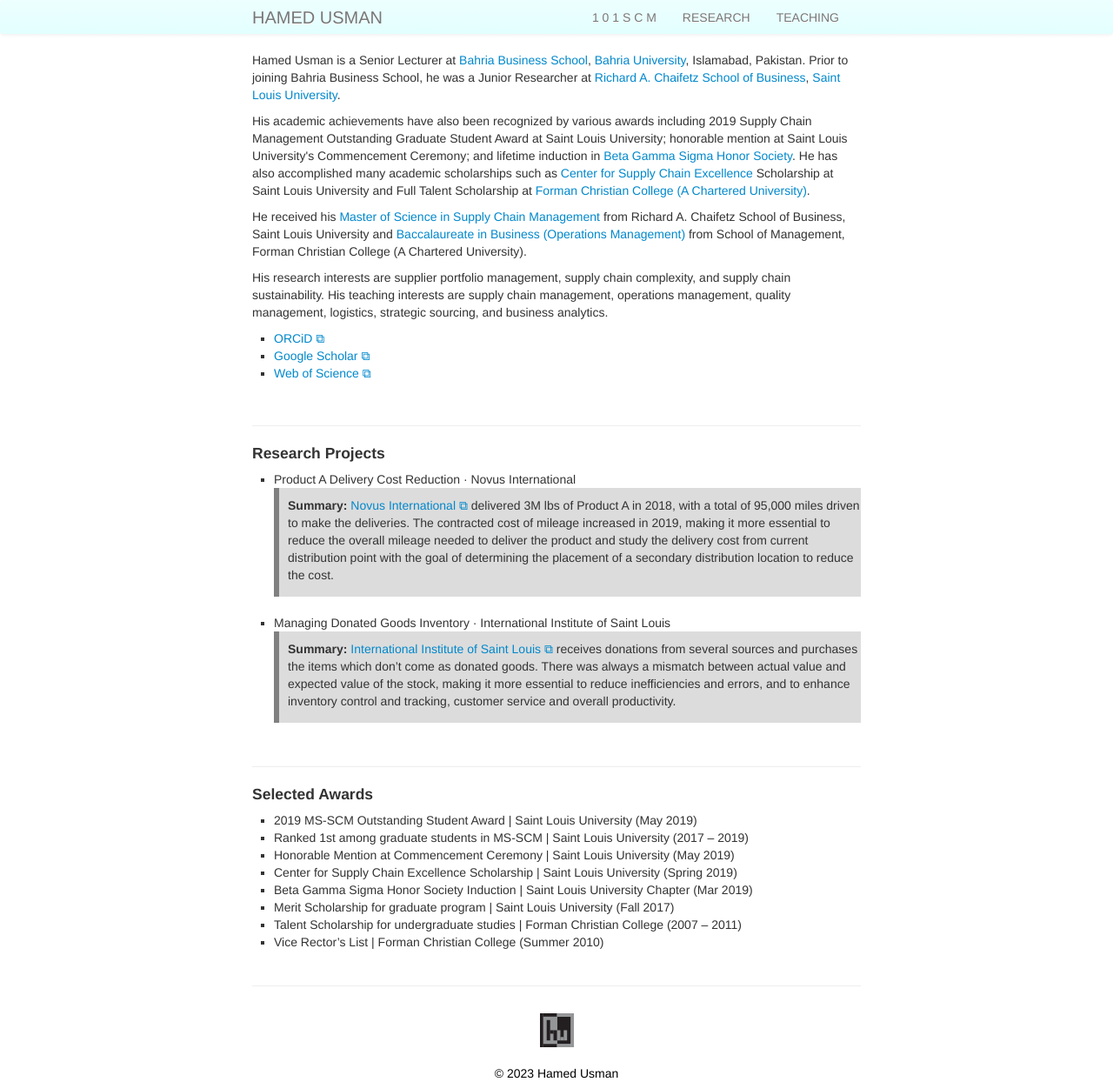
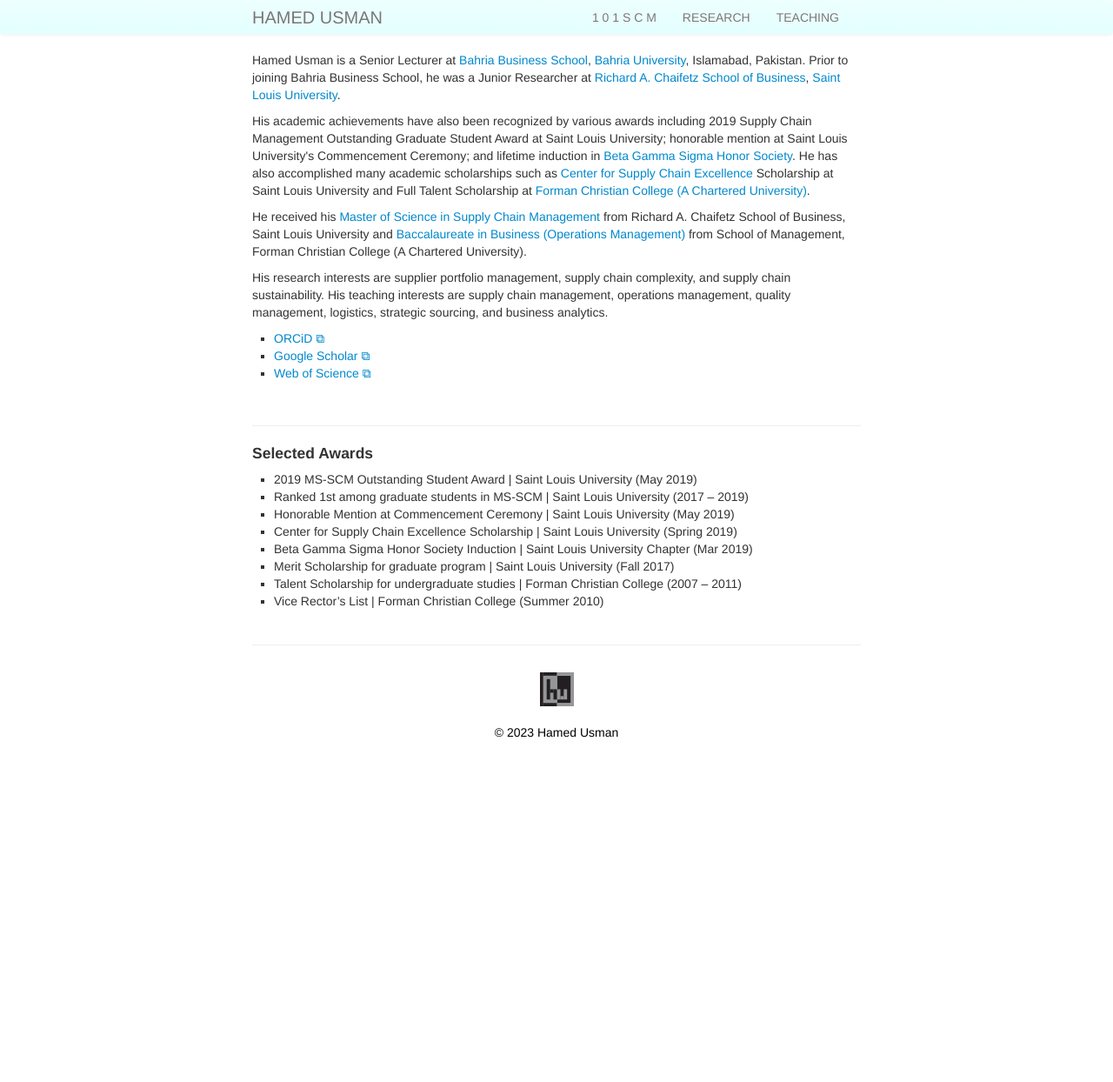
Before and after one commit to hamedusman/hamedusman.github.io, a Jekyll site: the page built from index.md, in a window 1280 px wide. Shown: the whole page at 87% size. Built offline with Jekyll 4.4.1, drawn with Linux system fonts in a browser that asks for light colours; after the commit the page ends 900 px from its top, so only the background shows below that.

Commit message:
Update index.md

```diff
--- a/index.md
+++ b/index.md
@@ -19,19 +19,6 @@
 
 ---
 
-<h4>Research Projects</h4>
-<ul>
-<li>Product A Delivery Cost Reduction · Novus International</li>
-<div class="summary"><p><strong>Summary:</strong> <a href="http://www.novusint.com" target="_blank" rel="noopener noreferrer">Novus International &#x29c9;</a> delivered 3M lbs of Product A in 2018, with a total of 95,000 miles driven to make the deliveries. The contracted cost of mileage increased in 2019, making it more essential to reduce the overall mileage needed to deliver the product and study the delivery cost from current distribution point with the goal of determining the placement of a secondary distribution location to reduce the cost.</p></div>
-<br/>
-<li>Managing Donated Goods Inventory · International Institute of Saint Louis</li>
-<div class="summary"><p><strong>Summary:</strong> <a href="https://www.iistl.org" target="_blank" rel="noopener noreferrer">International Institute of Saint Louis &#x29c9;</a> receives donations from several sources and purchases the items which don’t come as donated goods. There was always a mismatch between actual value and expected value of the stock, making it more essential to reduce inefficiencies and errors, and to enhance inventory control and tracking, customer service and overall productivity.</p></div>
-</ul>
-
-<br/>
-
----
-
 <h4>Selected Awards</h4>
 <ul>
 <li>2019 MS-SCM Outstanding Student Award | Saint Louis University (May 2019)</li>
```
